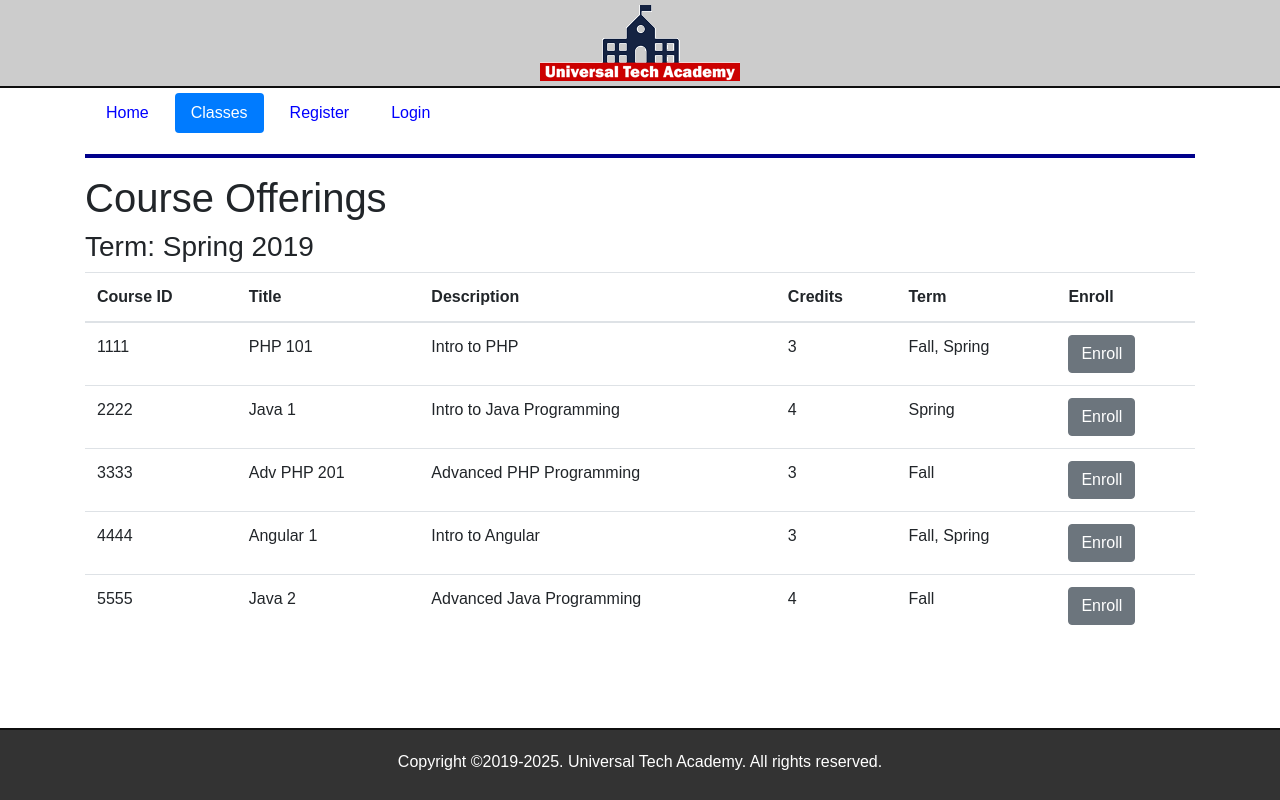
After one commit to flora-shek/web_development_using_flask, a Flask app: page /courses in a window 1280 px wide. The commit adds this page. Run offline with Flask 3, Linux system fonts and the light colour scheme; some libraries are stand-ins or nearby versions.

Commit message:
commit4-passing data to view,GET,POST,JSON response object,creating API

```diff
--- a/application/routes.py
+++ b/application/routes.py
@@ -1,19 +1,40 @@
 from application import app
-from flask import render_template
+from flask import render_template,request,Response,json
+
+courseData = [{"courseID":"1111","title":"PHP 101","description":"Intro to PHP","credits":3,"term":"Fall, Spring"}, {"courseID":"2222","title":"Java 1","description":"Intro to Java Programming","credits":4,"term":"Spring"}, {"courseID":"3333","title":"Adv PHP 201","description":"Advanced PHP Programming","credits":3,"term":"Fall"}, {"courseID":"4444","title":"Angular 1","description":"Intro to Angular","credits":3,"term":"Fall, Spring"}, {"courseID":"5555","title":"Java 2","description":"Advanced Java Programming","credits":4,"term":"Fall"}]
+
+@app.route("/api")
+@app.route("/api/<idx>")
+def api(idx=None):
+    if(idx==None):
+        jdata = courseData
+    else:
+        jdata = courseData[int(idx)]
+    return Response(json.dumps(jdata),mimetype="application/json")
 
 @app.route("/")
 @app.route("/index")
 def  index():
-    return render_template("index.html",login = False)
+    return render_template("index.html",index = True)
 
 @app.route("/login")
 def  login():
-    return render_template("login.html",login = False)
+    return render_template("login.html",login = True)
 
 @app.route("/courses")
-def  courses():
-    return render_template("course.html",login = False)
+@app.route("/courses/<term>")
+def  courses(term = "2019"):
+
+    return render_template("courses.html" ,courseData=courseData,courses = True,term = term)
 
 @app.route("/register")
 def  register():
-    return render_template("registered.html",login = False)
+    return render_template("register.html",register = True)
+
+@app.route("/enrollment",methods =["GET","POST"])
+def  enrollment():
+    id = request.form.get('courseID')
+    title = request.form.get('title')
+    term = request.form.get('term')
+
+    return render_template("enrollment.html",enrollment = True,data={'id':id,'title':title,'term':term})
--- /dev/null
+++ b/application/templates/courses.html
@@ -0,0 +1,47 @@
+{% extends "layout.html" %}
+
+{% block content %}
+<h1>Course Offerings</h1>
+
+<!--  Display the Term and Year here --->
+<h3>Term: Spring {{ term }}</h3>
+
+<div>
+    <table class="table table-hover">
+        <thead>
+        <tr>
+            <th scope="col">Course ID</th>
+            <th scope="col">Title</th>
+            <th scope="col">Description</th>
+            <th scope="col">Credits</th>
+            <th scope="col">Term</th>
+            <th scope="col">Enroll</th>
+        </tr>
+        </thead>
+        <tbody>
+
+        <!-- Construct the rest of courses here -->
+        {% for data in courseData %}
+        <tr>
+            <td scope='row'>{{ data['courseID'] }}</td>
+            <td>{{ data['title'] }}</td>
+            <td>{{ data['description'] }}</td>
+            <td>{{ data['credits'] }}</td>
+            <td>{{ data['term'] }}</td>
+            <td>
+
+                    <form action="{{ url_for('enrollment') }}" method="POST">
+                        <input type="hidden" name="courseID" value="{{ data['courseID'] }}">
+                        <input type="hidden" name="title" value="{{ data['title'] }}">
+                        <input type="hidden" name="term" value="{{ data['term'] }}">
+                        <button class = "btn btn-secondary" type="submit">Enroll</button>
+
+               </form>
+            </td>
+        </tr>
+        {% endfor %}
+        </tbody>
+    </table>
+</div>
+
+{% endblock %}
--- a/application/templates/includes/footer.html
+++ b/application/templates/includes/footer.html
@@ -1,4 +1,6 @@
+
 <div class="container-fluid text-center bottom-container">
+
     <footer>
         <p>Copyright &copy;2019-2025. Universal Tech Academy. All rights reserved.</p>
     </footer>
--- a/application/templates/includes/nav.html
+++ b/application/templates/includes/nav.html
@@ -1,10 +1,10 @@
 <header>
     <nav>
         <ul class="nav nav-pills">
-            <li class="nav-item"><a href="{{ url_for('index') }}" class="nav-link active">Home</a></li>
-            <li class="nav-item"><a href="{{ url_for('courses') }}" class="nav-link">Classes</a></li>
-            <li class="nav-item"><a href="{{ url_for('register') }}" class="nav-link">Register</a></li>
-            <li class="nav-item"><a href="{{ url_for('login') }}" class="nav-link">Login</a></li>
+            <li class="nav-item"><a href="{{ url_for('index') }}" class="nav-link {% if index %} active {% endif %}">Home</a></li>
+            <li class="nav-item"><a href="{{ url_for('courses') }}" class="nav-link {% if courses %} active {% endif %}">Classes</a></li>
+            <li class="nav-item"><a href="{{ url_for('register') }}" class="nav-link {% if register %} active {% endif %}">Register</a></li>
+            <li class="nav-item"><a href="{{ url_for('login') }}" class="nav-link {% if login %} active {% endif %}">Login</a></li>
         </ul>
     </nav>
     <hr style="clear:both">
--- /dev/null
+++ b/application/templates/layout.html
@@ -0,0 +1,26 @@
+<!DOCTYPE html>
+<html>
+<head>
+    <title>UTA - Home Page</title>
+    <link rel="stylesheet" href="https://maxcdn.bootstrapcdn.com/bootstrap/4.0.0/css/bootstrap.min.css"
+          integrity="sha384-Gn5384xqQ1aoWXA+058RXPxPg6fy4IWvTNh0E263XmFcJlSAwiGgFAW/dAiS6JXm" crossorigin="anonymous">
+    <link rel="stylesheet" href="static/css/main.css"/>
+</head>
+<body>
+
+<div class="container-fluid text-center top-container">
+    <img src="static/images/uta-logo-200.png">
+</div>
+<div class="container">
+    {% include "includes/nav.html" %}
+
+    {% block content %}
+
+    {% endblock %}
+
+
+</div>
+
+{% include "includes/footer.html" %}
+</body>
+</html>
```
Also changed, not shown: application/templates/enrollment.html (added, +15 -0 lines), application/templates/index.html (+4 -18 lines), application/templates/login.html (+20 -0 lines), application/templates/register.html (added, +23 -0 lines).
